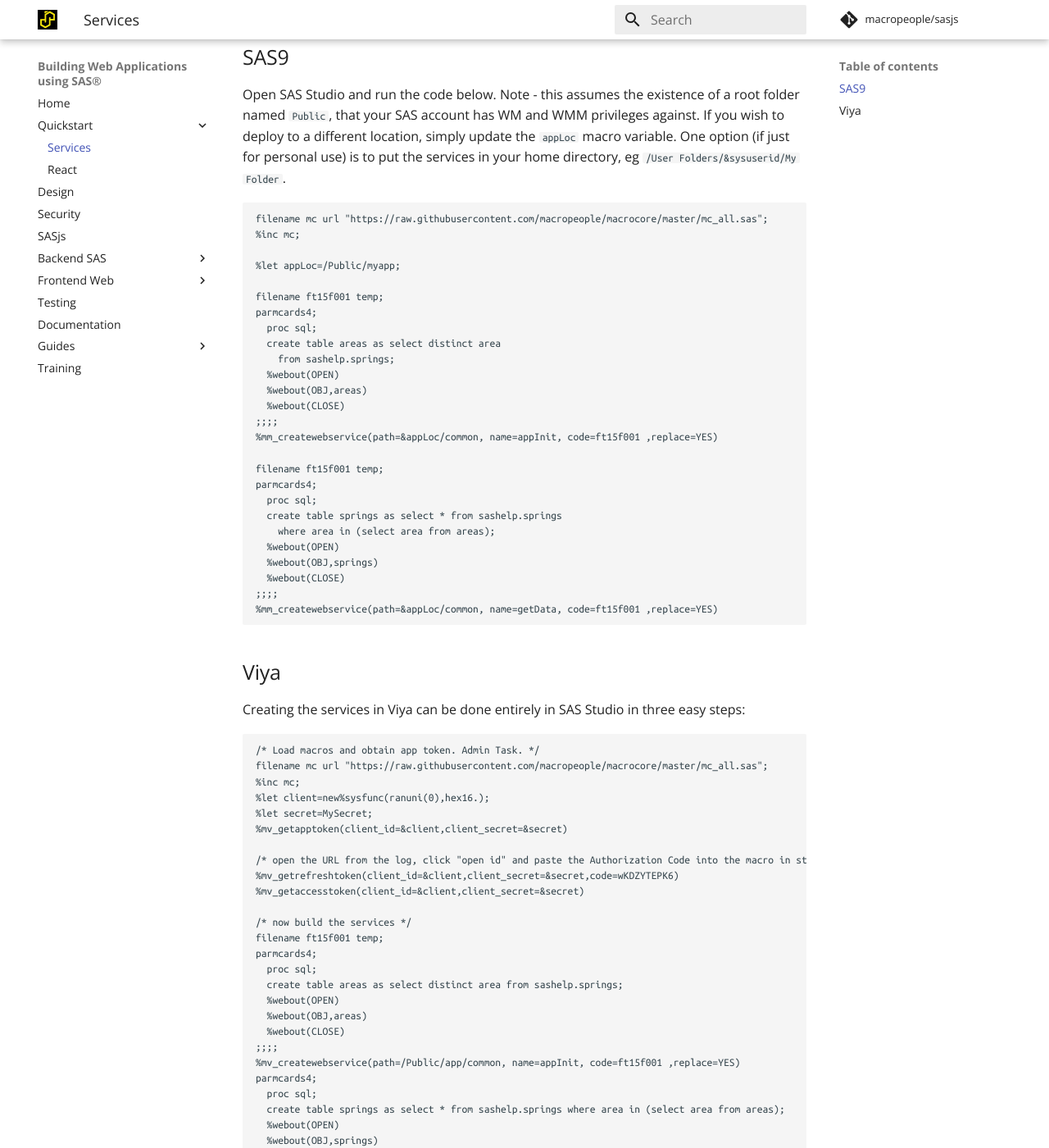
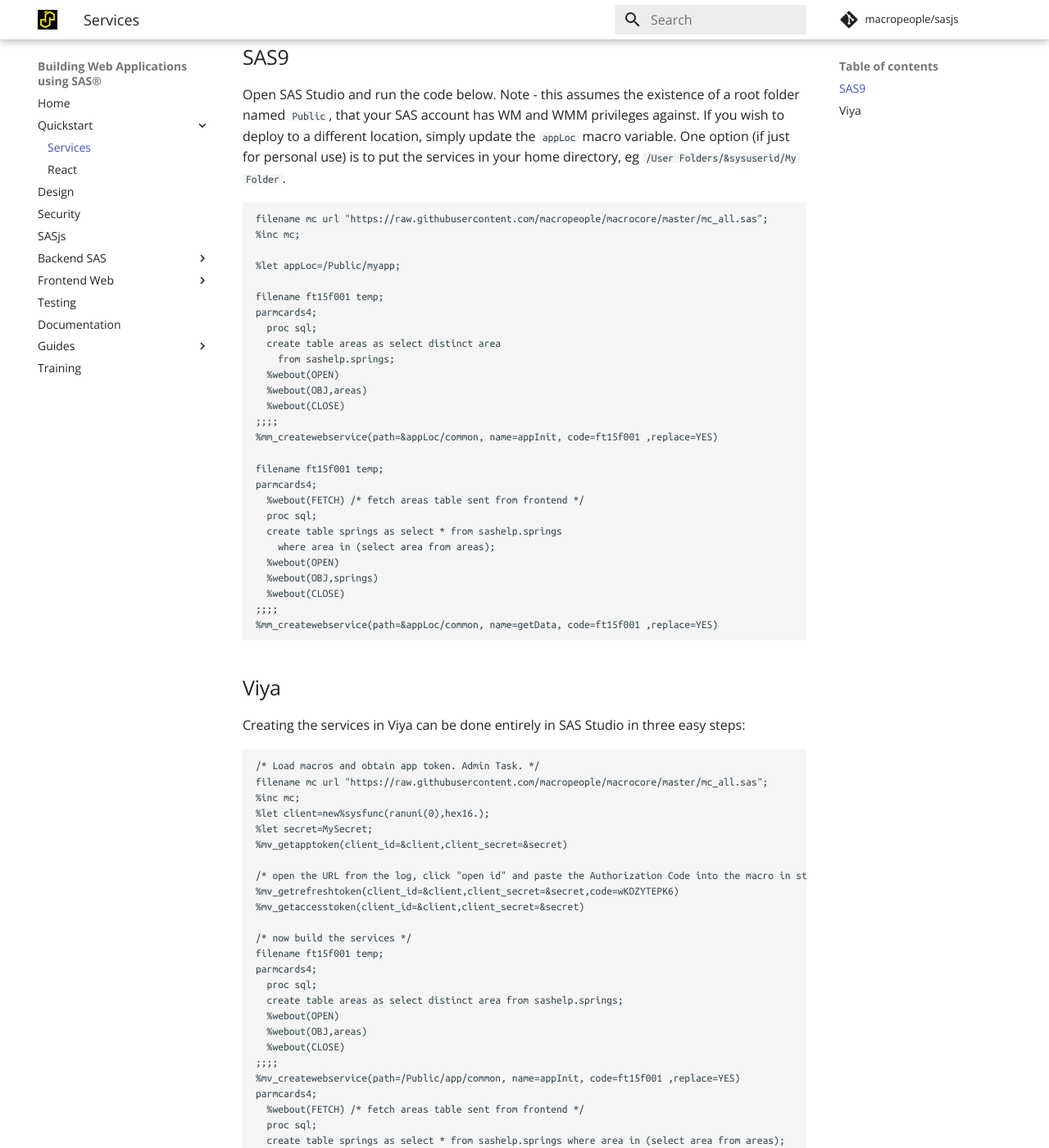
Before and after one commit to sasjs/sasjs.io, an MkDocs documentation site: the page built from docs/quickstart/services.md, in a window 1280 px wide and 1400 px high, scrolled down 312 px. Shown: the whole window at 82% size. Built offline with MkDocs 1.6.1 and Material for MkDocs 9.7.7, drawn with Linux system fonts in a browser that asks for light colours; comment, search, counter and statistics services are not loaded; old or Windows-style settings are respelled for this version of MkDocs; some of the changed text lies outside the part shown.

Commit message:
fix: adding webout(fetch) to description

```diff
--- a/docs/quickstart/services.md
+++ b/docs/quickstart/services.md
@@ -30,6 +30,7 @@
 
 filename ft15f001 temp;
 parmcards4;
+  %webout(FETCH) /* fetch areas table sent from frontend */
   proc sql;
   create table springs as select * from sashelp.springs
     where area in (select area from areas);
@@ -68,6 +69,7 @@
 ;;;;
 %mv_createwebservice(path=/Public/app/common, name=appInit, code=ft15f001 ,replace=YES)
 parmcards4;
+  %webout(FETCH) /* fetch areas table sent from frontend */
   proc sql;
   create table springs as select * from sashelp.springs where area in (select area from areas);
   %webout(OPEN)
```
Also changed, not shown: docs/img/sasjsbuild.png.
